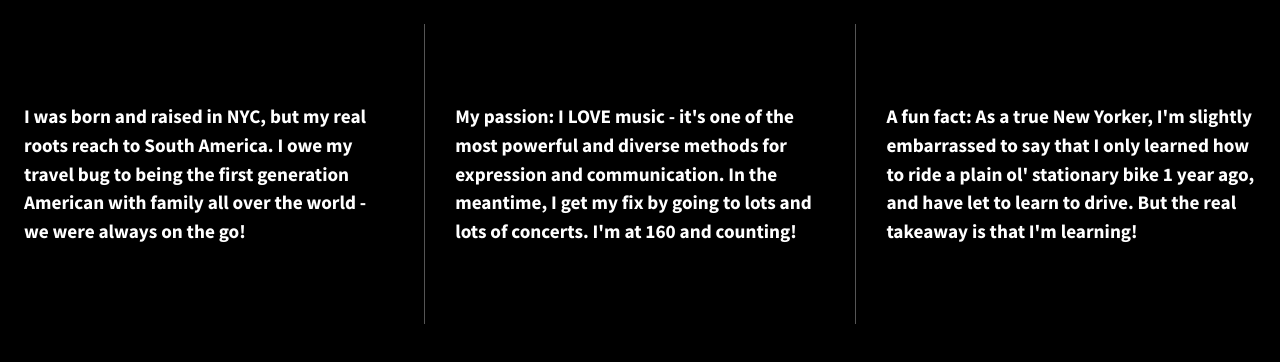
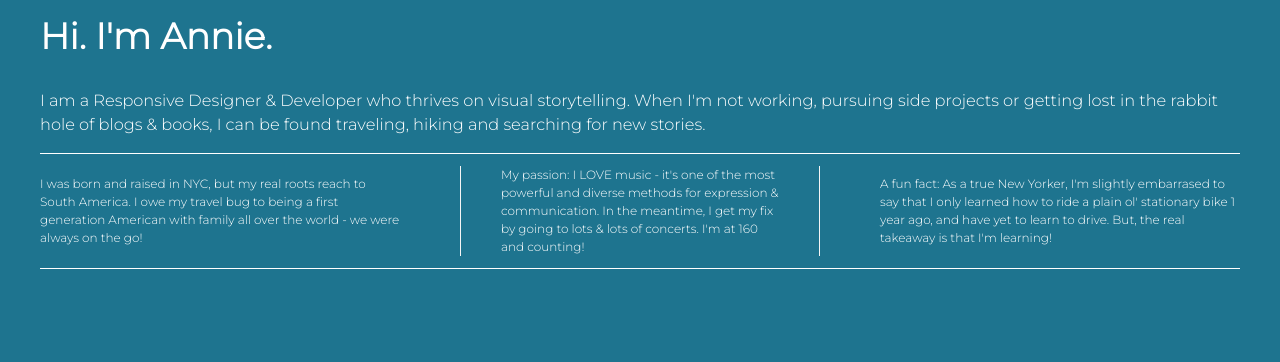
Before and after one commit to annie-mcdougall/divs-flexbox, a plain HTML site: page index.html in a window 1280 px wide. Drawn offline with nearby package versions, Linux system fonts and the light colour scheme.

Commit message:
Added more flexbox elements and styling

```diff
--- a/css/main.css
+++ b/css/main.css
@@ -11,7 +11,7 @@
    ========================================================================== */
 
 html {
-    color: #222;
+    color: rgb(75, 147, 196);
     font-size: 1em;
     line-height: 1.4;
 }
@@ -87,7 +87,7 @@ textarea {
 .browserupgrade {
     margin: 0.2em 0;
     background: rgb(204, 204, 204);
-    color: #000;
+    color: rgb(110, 156, 241);
     padding: 0.2em 0;
 }
 
@@ -97,41 +97,76 @@ textarea {
 
 
 html {
-  background-color: rgb(0, 0, 0);
+  background-color: rgb(30, 116, 143);
   height: 100%;
+  width: 100%
 }
 
 body {
-  font-family: 'Source Sans Pro', sans-serif;
+  font-family: 'Montserrat', sans-serif;
+  padding: 0em 2em;
+  font-size: 0.75em;
+  line-height: 200%;
+  font-weight: 50;
   color:#fff;
-  padding: 2em;
-  font-size: 0.75em;
-  height: 100%;
+  display: flex;
+  justify-content: center;
+
 }
 
-.wrapper {
-  /*add display:flex and set justify-content to space-between*/
+.flex-container {
+    display: flex;
+    flex-flow: row wrap;
+    justify-content: space-between;
+    max-width: 1200px;
+  }
+
+  p span {
+      font-family: 'Lora', sans-serif;
+  }
+
+header,
+footer {
+  width: 100%;
   display: flex;
-  justify-content: space-between;
-  font-weight: 700;
+  justify-content: flex-start;
 }
 
-.div-1, .div-2, .div-3 {
-  /*give the divs a width of 30%, add display:flex, set justify-content and align-items to center*/
-  border-right: #fff;
+header h1 {
+    font-family: 'Montserrat', sans-serif;
+    font-size: 3em;
+  }
+
+
+main {
+  width: 100%;
   display: flex;
-  width: 30%;
   justify-content: center;
-  align-items: center;
-  color: #fff;
-  line-height: 1.5em;
-  font-size: 1.6em;
-  background-color: #000000;
-  height: 300px;
+  border-bottom: 1px solid #fff;
 }
 
+main p {
+    font-size: 1.35em;
+  }
 
 
+.flex-items {
+    display: flex;
+    justify-content: center;
+    align-items: center;
+    line-height: 1.5em;
+    font-size: 1em;
+    border-bottom: 1px solid rgb(224, 224, 224);
+  }
+
+
+  footer {
+    border-top: 1px solid #fff;
+  }
+
+  footer i {
+    padding: 30px 20px 0 0;
+  }
 
 /* ==========================================================================
    Helper classes
@@ -212,15 +247,22 @@ body {
    These examples override the primary ('mobile first') styles.
    Modify as content requires.
    ========================================================================== */
+   @media all and (max-width: 768px) {
+    body {
+      padding: 1em;
+    }
+}
 
-@media all and (min-width: 1200px) {
-    .div-1, .div-2, .div-3 {
+@media (min-width: 1200px) {
+    .flex-items {
       flex-basis: 30%;
+      border-bottom: none;
     }
 
-    .div-1, .div-2 {
-      border-right: 1px solid #555;
-      padding-right: 30px;
+    #div-2 p {
+      border-left: 1px solid rgb(245, 245, 245);
+      border-right: 1px solid rgb(245, 245, 245);
+      padding: 0 40px;
     }
 }
 
--- a/index.html
+++ b/index.html
@@ -3,7 +3,7 @@
     <head>
         <meta charset="utf-8">
         <meta http-equiv="x-ua-compatible" content="ie=edge">
-        <title>Make me into a grid!</title>
+        <title></title>
         <meta name="description" content="">
         <meta name="viewport" content="width=device-width, initial-scale=1">
 
@@ -15,22 +15,34 @@
         <script src="js/vendor/modernizr-2.8.3.min.js"></script>
         <link href='http://fonts.googleapis.com/css?family=Lora:700' rel='stylesheet' type='text/css'>
         <link href='http://fonts.googleapis.com/css?family=Source+Sans+Pro:400,700' rel='stylesheet' type='text/css'>
+        <link rel="preconnect" href="https://fonts.gstatic.com">
+<link href="https://fonts.googleapis.com/css2?family=Montserrat:wght@300&display=swap" rel="stylesheet">
     </head>
     <body>
         <!--[if lt IE 8]>
             <p class="browserupgrade">You are using an <strong>outdated</strong> browser. Please <a href="http://browsehappy.com/">upgrade your browser</a> to improve your experience.</p>
         <![endif]-->
-
-        <section class="wrapper">
-            <div class="div-1">
-                <p>I was born and raised in NYC, but my real roots reach to South America. I owe my travel bug to being the first generation American with family all over the world - we were always on the go! </p>
+        <section class="flex-container">
+            <header>
+                <h1>Hi. I'm Annie.</h1>
+            </header>
+            <main>
+                <p>I am a Responsive Designer & Developer who thrives on visual storytelling. When I'm not working, pursuing side projects or getting lost in the rabbit hole of blogs & books, I can be found traveling, hiking and searching for new stories.</p>
+            </main>
+            <div id="div-1" class="flex-items">
+                <p>I was born and raised in NYC, but my real roots reach to South America. I owe my travel bug to being a first generation American with family all over the world - we were always on the go!</p>
             </div>
-            <div class="div-2">
-                <p>My passion: I LOVE music - it's one of the most powerful and diverse methods for expression and communication. In the meantime, I get my fix by going to lots and lots of concerts. I'm at 160 and counting! </p>
+            <div id="div-2" class="flex-items">
+                <p>My passion: I LOVE music - it's one of the most powerful and diverse methods for expression & communication. In the meantime, I get my fix by going to lots & lots of concerts. I'm at 160 and counting!</p>
             </div>
-            <div class="div-3">
-                <p>A fun fact: As a true New Yorker, I'm slightly embarrassed to say that I only learned how to ride a plain ol' stationary bike 1 year ago, and have let to learn to drive. But the real takeaway is that I'm learning! </p>
+            <div id="div-3" class="flex-items">
+                <p>A fun fact: As a true New Yorker, I'm slightly embarrased to say that I only learned how to ride a plain ol' stationary bike 1 year ago, and have yet to learn to drive. But, the real takeaway is that I'm learning!</p>
             </div>
+            <footer>
+                <i class="fab fa-twitter"></i>
+                <i class="fab fa-linkedin"></i>
+                <i class="fab fa-pinterest"></i>
+            </footer>
         </section>
 
         <script src="https://ajax.googleapis.com/ajax/libs/jquery/1.11.3/jquery.min.js"></script>
--- a/main.css
+++ /dev/null
@@ -1,309 +0,0 @@
-/*! HTML5 Boilerplate v5.2.0 | MIT License | https://html5boilerplate.com/ */
-
-/*
- * What follows is the result of much research on cross-browser styling.
- * Credit left inline and big thanks to Nicolas Gallagher, Jonathan Neal,
- * Kroc Camen, and the H5BP dev community and team.
- */
-
-/* ==========================================================================
-   Base styles: opinionated defaults
-   ========================================================================== */
-
-html {
-    color: #222;
-    font-size: 1em;
-    line-height: 1.4;
-}
-
-/*
- * Remove text-shadow in selection highlight:
- * https://twitter.com/miketaylr/status/12228805301
- *
- * These selection rule sets have to be separate.
- * Customize the background color to match your design.
- */
-
-::-moz-selection {
-    background: #b3d4fc;
-    text-shadow: none;
-}
-
-::selection {
-    background: #b3d4fc;
-    text-shadow: none;
-}
-
-/*
- * A better looking default horizontal rule
- */
-
-hr {
-    display: block;
-    height: 1px;
-    border: 0;
-    border-top: 1px solid #ccc;
-    margin: 1em 0;
-    padding: 0;
-}
-
-/*
- * Remove the gap between audio, canvas, iframes,
- * images, videos and the bottom of their containers:
- * https://github.com/h5bp/html5-boilerplate/issues/440
- */
-
-audio,
-canvas,
-iframe,
-img,
-svg,
-video {
-    vertical-align: middle;
-}
-
-/*
- * Remove default fieldset styles.
- */
-
-fieldset {
-    border: 0;
-    margin: 0;
-    padding: 0;
-}
-
-/*
- * Allow only vertical resizing of textareas.
- */
-
-textarea {
-    resize: vertical;
-}
-
-/* ==========================================================================
-   Browser Upgrade Prompt
-   ========================================================================== */
-
-.browserupgrade {
-    margin: 0.2em 0;
-    background: rgb(204, 204, 204);
-    color: #000;
-    padding: 0.2em 0;
-}
-
-/* ==========================================================================
-   Author's custom styles
-   ========================================================================== */
-
-
-html {
-  background-color: rgb(0, 0, 0);
-  height: 100%;
-}
-
-body {
-  font-family: 'Source Sans Pro', sans-serif;
-  color:#fff;
-  padding: 2em;
-  font-size: 0.75em;
-  height: 100%;
-}
-
-.wrapper {
-  /*add display:flex and set justify-content to space-between*/
-  display: flex;
-  justify-content: space-between;
-  font-weight: 700;
-}
-
-.div-1, .div-2, .div-3 {
-  /*give the divs a width of 30%, add display:flex, set justify-content and align-items to center*/
-  border-right: #fff;
-  display: flex;
-  width: 30%;
-  justify-content: center;
-  align-items: center;
-  color: #fff;
-  line-height: 1.5em;
-  font-size: 1.6em;
-  background-color: #000000;
-  height: 300px;
-}
-
-
-
-
-/* ==========================================================================
-   Helper classes
-   ========================================================================== */
-
-/*
- * Hide visually and from screen readers:
- */
-
-.hidden {
-    display: none !important;
-}
-
-/*
- * Hide only visually, but have it available for screen readers:
- * http://snook.ca/archives/html_and_css/hiding-content-for-accessibility
- */
-
-.visuallyhidden {
-    border: 0;
-    clip: rect(0 0 0 0);
-    height: 1px;
-    margin: -1px;
-    overflow: hidden;
-    padding: 0;
-    position: absolute;
-    width: 1px;
-}
-
-/*
- * Extends the .visuallyhidden class to allow the element
- * to be focusable when navigated to via the keyboard:
- * https://www.drupal.org/node/897638
- */
-
-.visuallyhidden.focusable:active,
-.visuallyhidden.focusable:focus {
-    clip: auto;
-    height: auto;
-    margin: 0;
-    overflow: visible;
-    position: static;
-    width: auto;
-}
-
-/*
- * Hide visually and from screen readers, but maintain layout
- */
-
-.invisible {
-    visibility: hidden;
-}
-
-/*
- * Clearfix: contain floats
- *
- * For modern browsers
- * 1. The space content is one way to avoid an Opera bug when the
- *    `contenteditable` attribute is included anywhere else in the document.
- *    Otherwise it causes space to appear at the top and bottom of elements
- *    that receive the `clearfix` class.
- * 2. The use of `table` rather than `block` is only necessary if using
- *    `:before` to contain the top-margins of child elements.
- */
-
-.clearfix:before,
-.clearfix:after {
-    content: " "; /* 1 */
-    display: table; /* 2 */
-}
-
-.clearfix:after {
-    clear: both;
-}
-
-/* ==========================================================================
-   EXAMPLE Media Queries for Responsive Design.
-   These examples override the primary ('mobile first') styles.
-   Modify as content requires.
-   ========================================================================== */
-
-@media all and (min-width: 1200px) {
-    .div-1, .div-2, .div-3 {
-      flex-basis: 30%;
-    }
-
-    .div-1, .div-2 {
-      border-right: 1px solid #555;
-      padding-right: 30px;
-    }
-}
-
-@media print,
-       (-webkit-min-device-pixel-ratio: 1.25),
-       (min-resolution: 1.25dppx),
-       (min-resolution: 120dpi) {
-    /* Style adjustments for high resolution devices */
-}
-
-/* ==========================================================================
-   Print styles.
-   Inlined to avoid the additional HTTP request:
-   http://www.phpied.com/delay-loading-your-print-css/
-   ========================================================================== */
-
-@media print {
-    *,
-    *:before,
-    *:after {
-        background: transparent !important;
-        color: #000 !important; /* Black prints faster:
-                                   http://www.sanbeiji.com/archives/953 */
-        box-shadow: none !important;
-        text-shadow: none !important;
-    }
-
-    a,
-    a:visited {
-        text-decoration: underline;
-    }
-
-    a[href]:after {
-        content: " (" attr(href) ")";
-    }
-
-    abbr[title]:after {
-        content: " (" attr(title) ")";
-    }
-
-    /*
-     * Don't show links that are fragment identifiers,
-     * or use the `javascript:` pseudo protocol
-     */
-
-    a[href^="#"]:after,
-    a[href^="javascript:"]:after {
-        content: "";
-    }
-
-    pre,
-    blockquote {
-        border: 1px solid #999;
-        page-break-inside: avoid;
-    }
-
-    /*
-     * Printing Tables:
-     * http://css-discuss.incutio.com/wiki/Printing_Tables
-     */
-
-    thead {
-        display: table-header-group;
-    }
-
-    tr,
-    img {
-        page-break-inside: avoid;
-    }
-
-    img {
-        max-width: 100% !important;
-    }
-
-    p,
-    h2,
-    h3 {
-        orphans: 3;
-        widows: 3;
-    }
-
-    h2,
-    h3 {
-        page-break-after: avoid;
-    }
-}
```
